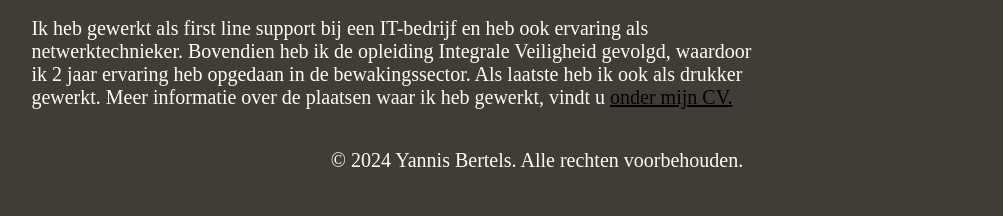
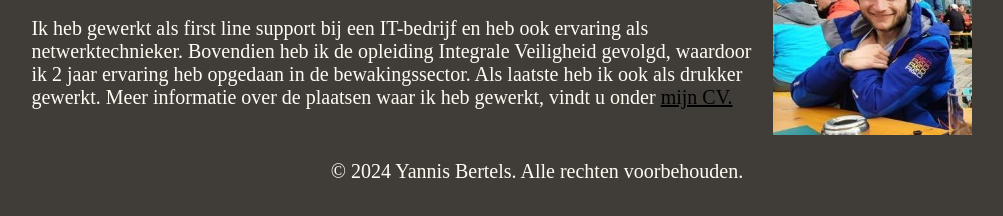
Before and after one commit to LTAzec/websites_oefeningen, a plain HTML site: page Project1 website yannisbertels.be/yannisbertels.be website/ervaring.html in a window 1280 px wide. Shown: the part 410-626 px from the top of the page, without its empty margins (103-1106 px from the left). Drawn offline with Linux system fonts and the light colour scheme; a web font is replaced by a local one.

Commit message:
Project1 Yannis Bertels, laatste aanpassingen

```diff
--- a/Project1 website yannisbertels.be/yannisbertels.be website/ervaring.html
+++ b/Project1 website yannisbertels.be/yannisbertels.be website/ervaring.html
@@ -59,8 +59,8 @@
             ik de opleiding Integrale Veiligheid gevolgd, waardoor ik 2 jaar
             ervaring heb opgedaan in de bewakingssector. Als laatste heb ik ook
             als drukker gewerkt. Meer informatie over de plaatsen waar ik heb
-            gewerkt, vindt u <a class="link" href="cv.html"
-              >onder mijn CV.</a
+            gewerkt, vindt u onder <a class="link" href="cv.html"
+              > mijn CV.</a
             >
           </p>
         </div>
```
Also changed, not shown: Project1 website yannisbertels.be/yannisbertels.be website/afbeeldingen/Azec wit.png (added), Project1 website yannisbertels.be/yannisbertels.be website/afbeeldingen/Azec zwart.png (added), Project1 website yannisbertels.be/yannisbertels.be website/afbeeldingen/Yannis CV.jpg (added), Project1 website yannisbertels.be/yannisbertels.be website/afbeeldingen/favicon_io (1)/android-chrome-192x192.png (added), Project1 website yannisbertels.be/yannisbertels.be website/afbeeldingen/favicon_io (1)/android-chrome-512x512.png (added), Project1 website yannisbertels.be/yannisbertels.be website/afbeeldingen/favicon_io (1)/apple-touch-icon.png (added), Project1 website yannisbertels.be/yannisbertels.be website/afbeeldingen/favicon_io (1)/favicon-16x16.png (added), Project1 website yannisbertels.be/yannisbertels.be website/afbeeldingen/favicon_io (1)/favicon-32x32.png (added), Project1 website yannisbertels.be/yannisbertels.be website/afbeeldingen/favicon_io (1)/favicon.ico (added), Project1 website yannisbertels.be/yannisbertels.be website/afbeeldingen/favicon_io (1)/site.webmanifest (added), Project1 website yannisbertels.be/yannisbertels.be website/afbeeldingen/yannis animator.jpg (added), Project1 website yannisbertels.be/yannisbertels.be website/afbeeldingen/yannis dj.jpg (added), Project1 website yannisbertels.be/yannisbertels.be website/afbeeldingen/yannis index.jpg (added), Project1 website yannisbertels.be/yannisbertels.be website/afbeeldingen/yannis yannick klimmen.jpg (added).
